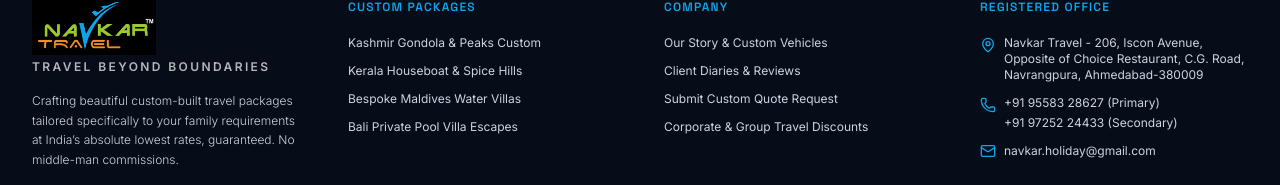
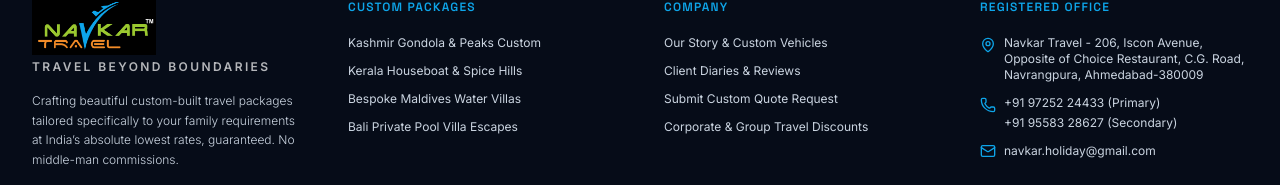
Before and after one commit to keyashah1506/Navkar-Travel, a React (Vite) app: page / in a window 1280 px wide. Shown: the part 3827-4012 px from the top of the page. Built offline with nearby package versions, Linux system fonts and the light colour scheme; a web font is replaced by a local one.

Commit message:
footer changes for the number

```diff
--- a/src/components/Footer.tsx
+++ b/src/components/Footer.tsx
@@ -135,8 +135,8 @@
               <div className="flex gap-2 items-start">
                 <Phone className="h-4 w-4 text-sky-400 shrink-0 mt-0.5" />
                 <div className="flex flex-col gap-1">
-                  <a href="tel:+919558328627" className="text-slate-300 hover:text-white transition-colors">+91 95583 28627 (Primary)</a>
-                  <a href="tel:+919725224433" className="text-slate-300 hover:text-white transition-colors">+91 97252 24433 (Secondary)</a>
+                  <a href="tel:+919558328627" className="text-slate-300 hover:text-white transition-colors">+91 97252 24433 (Primary)</a>
+                  <a href="tel:+919725224433" className="text-slate-300 hover:text-white transition-colors">+91 95583 28627 (Secondary)</a>
                 </div>
               </div>
               <div className="flex gap-2 items-center">
```
